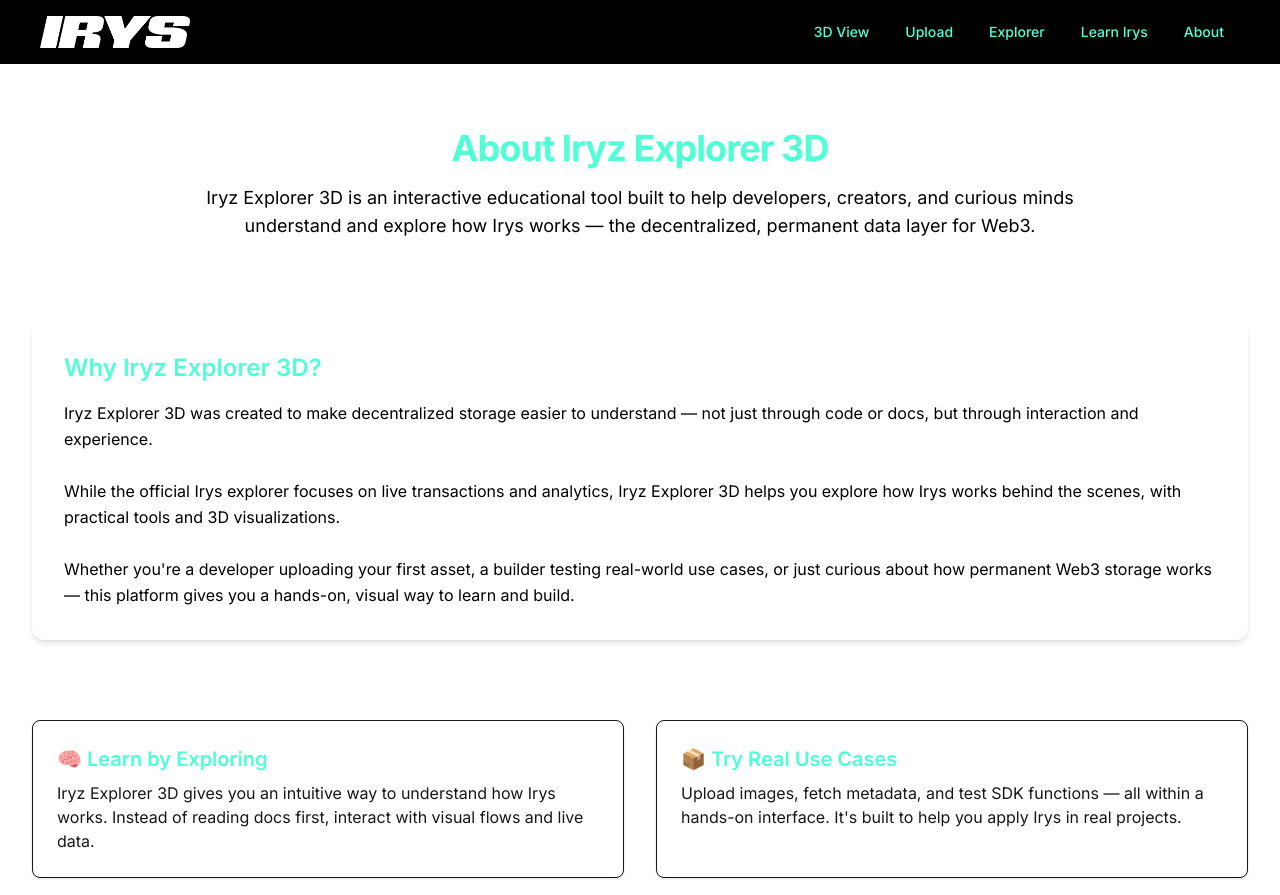
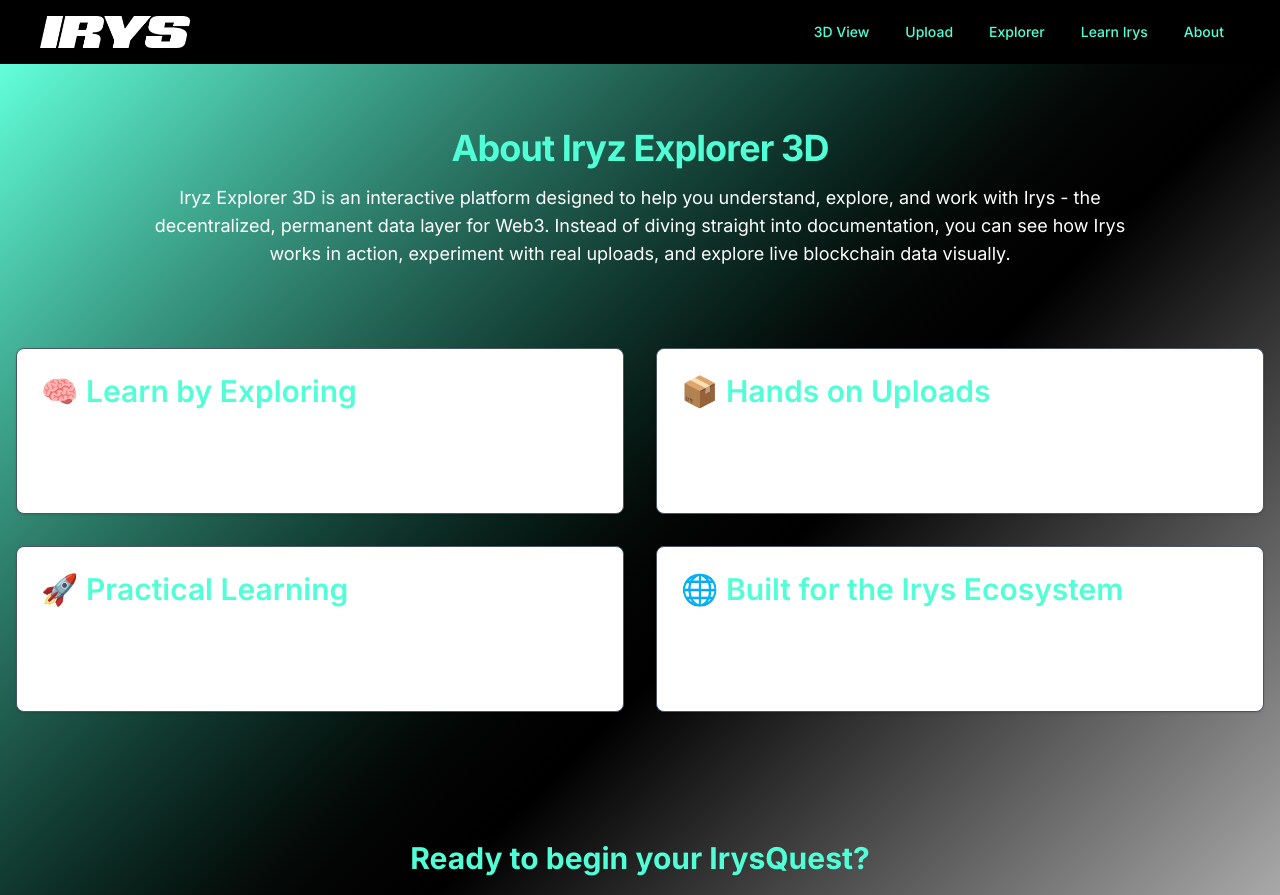
Before and after one commit to collinsoden/irys, a Next.js app: page /about in a window 1280 px wide. Shown: the top 895 px of the page. Built offline with nearby package versions, Linux system fonts and the light colour scheme.

Commit message:
feat: Updated docs, changed bg colours across pages

```diff
--- a/src/app/about/page.tsx
+++ b/src/app/about/page.tsx
@@ -8,39 +8,21 @@
 export default function AboutPage() {
   return (
     <Layout>
-      <Container className="py-16 space-y-20">
+      <Container className="py-16 space-y-20 bg-gradient-to-br from-theme/90 text-gray-600 via-black to-red-20">
         {/* Hero Section */}
         <motion.section
           initial={{ opacity: 0, y: 30 }}
           animate={{ opacity: 1, y: 0 }}
           transition={{ duration: 0.6 }}
-          className="text-center max-w-4xl mx-auto"
+          className="text-center md:max-w-5xl max-w-full mx-auto"
         >
-          <h1 className="text-4xl font-bold tracking-tight mb-4 text-theme">
+          <h1 className="md:text-4xl text-md font-bold tracking-tight mb-4 text-theme">
             About Iryz Explorer 3D
           </h1>
-          <p className="text-lg text-black">
-            Iryz Explorer 3D is an interactive educational tool built to help developers, creators, and curious minds understand and explore how Irys works — the decentralized, permanent data layer for Web3.
+          <p className="text-lg text-white mb-8">
+            Iryz Explorer 3D is an interactive platform designed to help you understand, explore, and work with Irys - the decentralized, permanent data layer for Web3.
+            Instead of diving straight into documentation, you can see how Irys works in action, experiment with real uploads, and explore live blockchain data visually.
           </p>
-
-        </motion.section>
-
-        {/* Vision Section */}
-        <motion.section
-          initial={{ opacity: 0, x: -50 }}
-          whileInView={{ opacity: 1, x: 0 }}
-          viewport={{ once: true }}
-          transition={{ duration: 0.5 }}
-          className="bg-muted rounded-xl p-8 shadow-md"
-        >
-        <h2 className="text-2xl font-semibold mb-4 text-theme">Why Iryz Explorer 3D?</h2>
-        <p className="text-base leading-relaxed text-black">
-          Iryz Explorer 3D was created to make decentralized storage easier to understand — not just through code or docs, but through interaction and experience.
-          <br /><br />
-          While the official Irys explorer focuses on live transactions and analytics, Iryz Explorer 3D helps you explore how Irys works behind the scenes, with practical tools and 3D visualizations.
-          <br /><br />
-          Whether you&apos;re a developer uploading your first asset, a builder testing real-world use cases, or just curious about how permanent Web3 storage works — this platform gives you a hands-on, visual way to learn and build.
-        </p>
 
         </motion.section>
 
@@ -53,30 +35,34 @@
           className="grid gap-8 sm:grid-cols-2"
         >
           <div className="bg-background border p-6 rounded-lg shadow-sm">
-            <h3 className="text-xl font-semibold mb-2 text-theme">🧠 Learn by Exploring</h3>
-            <p className="text-muted-foreground">
-              Iryz Explorer 3D gives you an intuitive way to understand how Irys works. Instead of reading docs first, interact with visual flows and live data.
+            <h3 className="md:text-3xl text-md font-semibold mb-2 text-theme">🧠
+              Learn by Exploring
+            </h3>
+            <p className="text-white">
+              Navigate through live transaction data, see how files are stored permanently, and get a visual understanding of the Irys network. The explorer brings blockchain concepts to life.
             </p>
           </div>
 
           <div className="bg-background border p-6 rounded-lg shadow-sm">
-            <h3 className="text-xl font-semibold mb-2 text-theme">📦 Try Real Use Cases</h3>
-            <p className="text-muted-foreground">
-              Upload images, fetch metadata, and test SDK functions — all within a hands-on interface. It&apos;s built to help you apply Irys in real projects.
+            <h3 className="md:text-3xl text-md font-semibold mb-2 text-theme">
+              📦  Hands on Uploads
+            </h3>
+             <p className="text-white">
+              Upload images, JSON files, or other assets directly to Irys and watch them appear in the live feed. Perfect for testing, learning, or demonstrating permanent storage in real time.
             </p>
           </div>
 
           <div className="bg-background border p-6 rounded-lg shadow-sm">
-            <h3 className="text-xl font-semibold mb-2 text-theme">🚀 Built for Developers</h3>
-            <p className="text-muted-foreground">
-              See how real integrations work with guided examples, live API tests, and tips for using Irys with frameworks you&apos;re already familiar with.
+            <h3 className="md:text-3xl text-md font-semibold mb-2 text-theme">🚀 Practical Learning</h3>
+            <p className="text-white">
+              Go beyond theory with interactive examples, step-by-step guides, and live API testing. Whether you’re new to Web3 or already building, you’ll learn how to integrate Irys into real projects.
             </p>
           </div>
 
           <div className="bg-background border p-6 rounded-lg shadow-sm">
-            <h3 className="text-xl font-semibold mb-2 text-theme">🌐 Complements the Irys Ecosystem</h3>
-            <p className="text-muted-foreground">
-              While the core explorer tracks data and transactions, Iryz Explorer 3D helps you learn how to use Irys — and experiment with it visually.
+            <h3 className="md:text-3xl text-md font-semibold mb-2 text-theme">🌐 Built for the Irys Ecosystem</h3>
+            <p className="text-white">
+              While the official Irys Explorer focuses on analytics and network activity, Iryz Explorer 3D is all about understanding how to use Irys - from uploading data to exploring transactions and testing integrations.
             </p>
           </div>
 
@@ -90,16 +76,36 @@
           transition={{ duration: 0.4 }}
           className="text-center pt-12"
         >
-          <h3 className="text-2xl font-bold mb-4 text-theme">
+          <h3 className="md:text-3xl text-md font-bold mb-4 text-theme">
             Ready to begin your IrysQuest?
           </h3>
-          <p className="text-theme-brown mb-6">
+          <p className="text-white mb-6">
             Head over to the Learn page and start exploring the future of data permanence.
           </p>
           <Link href="/learn">
             <Button size="lg">Start Learning</Button>
           </Link>
         </motion.section>
+
+          {/* Vision Section */}
+        <motion.section
+          initial={{ opacity: 0, x: -50 }}
+          whileInView={{ opacity: 1, x: 0 }}
+          viewport={{ once: true }}
+          transition={{ duration: 0.5 }}
+          className="text-center md:max-w-5xl max-w-full mx-auto"
+        >
+        <h2 className="md:text-4xl text-md font-bold tracking-tight mb-4 text-theme mt-8">
+          Why Iryz Explorer 3D?
+        </h2>
+        <p className="text-base leading-relaxed text-white">
+          Iryz Explorer 3D was created to make decentralized storage approachable and interactive.
+          Instead of just reading technical specs, you can see, touch, and test Irys in a way that builds real understanding.
+          <br /><br />
+          Whether you&apos;re experimenting on testnet, exploring transaction data, or integrating uploads into your app, this platform makes learning Irys engaging, visual, and hands-on.
+        </p>
+
+        </motion.section>
       </Container>
     </Layout>
   )
--- a/src/components/layout/Search.tsx
+++ b/src/components/layout/Search.tsx
@@ -31,7 +31,7 @@
   };
 
   return (
-    <div className="w-full flex flex-wrap gap-2 justify-center">
+    <div className="w-full flex flex-wrap gap-2 justify-center px-5">
       <Select value={searchType} onValueChange={setSearchType}>
         <SelectTrigger>
           <SelectValue placeholder="Search type" />
@@ -39,7 +39,7 @@
             <SelectContent>
             <SelectItem value="id">ID</SelectItem>
             <SelectItem value="address">Address</SelectItem>
-            <SelectItem value="tags">Tags</SelectItem>
+            <SelectItem value="tag">Tags</SelectItem>
             </SelectContent>
         </Select>
       {/* Dynamic Inputs */}
--- a/src/components/ui/Card.tsx
+++ b/src/components/ui/Card.tsx
@@ -2,7 +2,7 @@
 
 export function Card({ className, children }: React.HTMLAttributes<HTMLDivElement>) {
   return (
-    <div className={cn("rounded-xl border bg-background shadow-md", className)}>
+    <div className={cn("md:mx-auto mx-5 md:rounded-xl md:border border-b border-t bg-background shadow-md", className)}>
       {children}
     </div>
   )
--- a/src/components/ui/Container.tsx
+++ b/src/components/ui/Container.tsx
@@ -4,18 +4,16 @@
 interface ContainerProps {
   children?: React.ReactNode
   className?: string
-  as?: React.ElementType
 }
 
 export function Container({
   children,
   className,
-  as: Component = "div"
 }: ContainerProps) {
   return (
     <div
       className={cn(
-        "mx-auto max-w-7xl px-4 sm:px-6 lg:px-8",
+        "mx-auto max-w-full px-4",
         className
       )}
     >
```
Also changed, not shown: src/app/3d/page.tsx (+22 -19 lines), src/app/learn/page.tsx (+20 -9 lines), src/app/page.tsx (+22 -6 lines).
